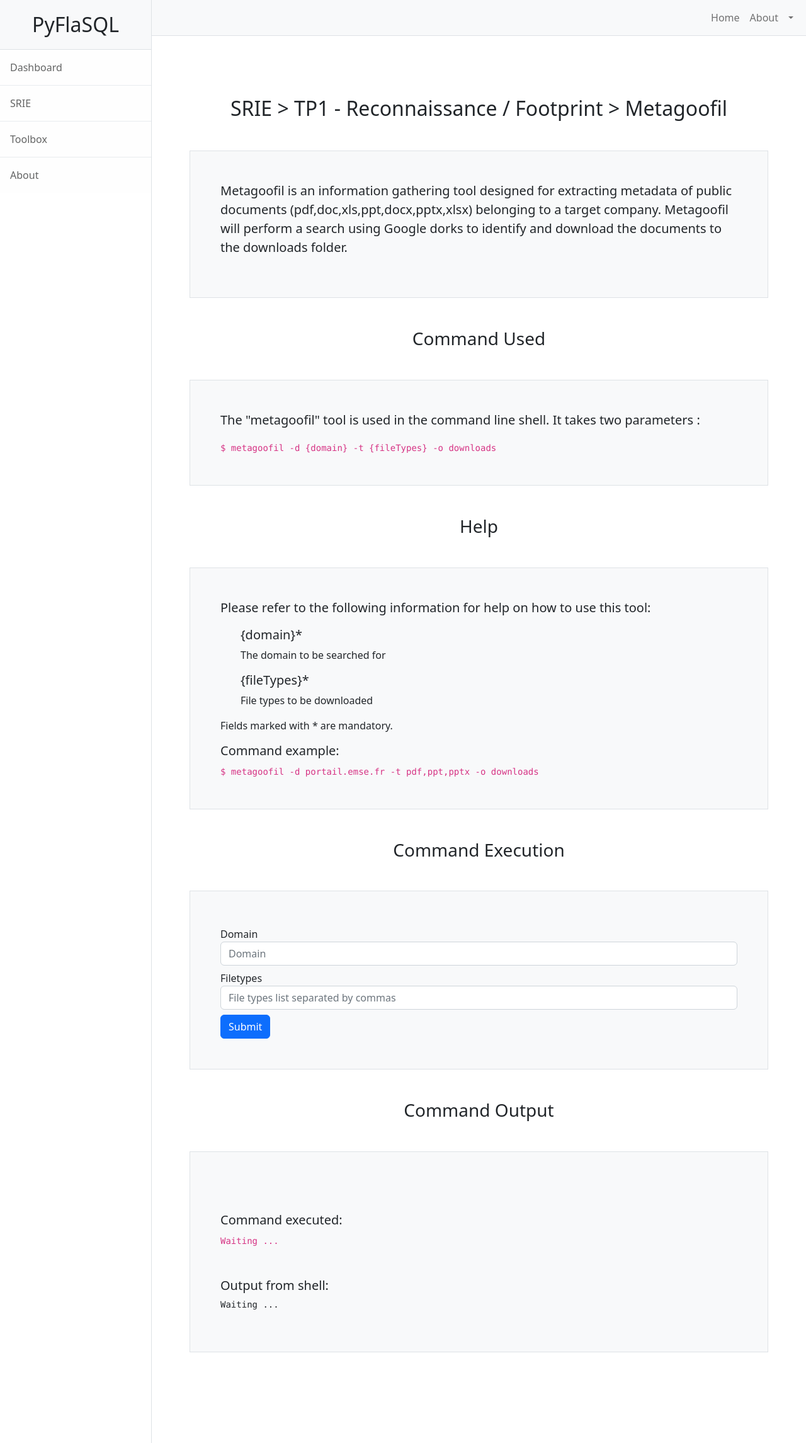
After one commit to antoinepieren/pyflasql, a Flask app: page /srie/tp1_recon_footprint/metagoofil in a window 1280 px wide. The commit adds this page. Shown: the whole page at 63% size. Run offline with Flask 3, Linux system fonts and the light colour scheme; a user stored in the database is signed in; some libraries are stand-ins or nearby versions.

Commit message:
metagoofil ?

```diff
--- a/app/controllers/srie/tp1_recon_footprint/controller.py
+++ b/app/controllers/srie/tp1_recon_footprint/controller.py
@@ -11,7 +11,7 @@ from flask_sqlalchemy import SQLAlchemy
 # from flask_migrate import Migrate
 from ....models.sql import db, UserDB
 from ...utils import get_shell_output, CheckIf
-from ....models.srie.tp1_recon_footprint.forms import WhoisForm
+from ....models.srie.tp1_recon_footprint.forms import WhoisForm, MetagoofilForm
 
 
 @login_required
@@ -100,3 +100,34 @@ def srie_tp1_whois():
         return render_template(url_for('blueprint.srie_tp1_whois')+'.html', content=content)
 
     return render_template(url_for('blueprint.srie_tp1_whois')+'.html', content=content)
+
+@login_required
+def srie_tp1_metagoofil():
+    """
+        Handles the logic for view/templates/srie/tp1_recon_footprint/metagoofil.html
+        Login is required to view this page
+
+        Downloads files hidden under a domain name
+
+        Args:
+            - None.
+
+        Returns:
+            - rendered template view/templates/srie/tp1_recon_footprint/metagoofil.html with content passed as a context variable
+        """
+    # Create a dict to store the formulary and the shell output. This dict is passed to the .html file.
+    content = {"form": MetagoofilForm(),
+               "command_executed": "Waiting ...",
+               "command_output": "Waiting ..."
+               }
+
+    if content["form"].validate_on_submit():
+        # Get IP address and number of pings from the user interface (UI)
+        domain = content["form"].domain.data
+        fileTypes = content["form"].fileTypes.data
+        content["command_executed"] = f"metagoofil -d {domain} -t {fileTypes} -o downloads"
+        content["command_output"] = get_shell_output(content["command_executed"])
+        # print(content["shell_output"])  # for debug only
+        return render_template(url_for('blueprint.srie_tp1_metagoofil')+'.html', content=content)
+
+    return render_template(url_for('blueprint.srie_tp1_metagoofil')+'.html', content=content)
--- a/app/models/srie/tp1_recon_footprint/forms.py
+++ b/app/models/srie/tp1_recon_footprint/forms.py
@@ -14,3 +14,12 @@ class WhoisForm(FlaskForm):
         InputRequired(), Length(min=2, max=300)], render_kw={"placeholder": "Domain"})
 
     submit = SubmitField('Submit')
+
+class MetagoofilForm(FlaskForm):
+    domain = StringField(validators=[
+        InputRequired(), Length(min=2, max=300)], render_kw={"placeholder": "Domain"})
+
+    fileTypes = StringField(validators=[
+        InputRequired(), Length(min=2, max=300)], render_kw={"placeholder": "File types list separated by commas"})
+
+    submit = SubmitField('Submit')
--- a/app/view/routes/blueprint.py
+++ b/app/view/routes/blueprint.py
@@ -7,7 +7,7 @@ Configures the address paths (URL routes)
 """
 from flask import Blueprint
 from ...controllers.controller import index, login, register, dashboard, logout, about
-from ...controllers.srie.tp1_recon_footprint.controller import srie_home, srie_tp1_recon_footprint, srie_tp1_ipaddr, srie_tp1_whois
+from ...controllers.srie.tp1_recon_footprint.controller import srie_home, srie_tp1_recon_footprint, srie_tp1_ipaddr, srie_tp1_whois, srie_tp1_metagoofil
 from ...controllers.srie.tp2_scanning_networks.controller import srie_tp2_scanning_networks, srie_tp2_pingaddr
 from ...controllers.srie.tp3_enumeration.controller import srie_tp3_enumeration
 from ...controllers.srie.tp4_gaining_access.controller import srie_tp4_gaining_access
@@ -36,6 +36,7 @@ blueprint.route('/srie/home', methods=['GET', 'POST'])(srie_home)
 blueprint.route('/srie/tp1_recon_footprint/home', methods=['GET', 'POST'])(srie_tp1_recon_footprint)
 blueprint.route('/srie/tp1_recon_footprint/ipaddr', methods=['GET', 'POST'])(srie_tp1_ipaddr)
 blueprint.route('/srie/tp1_recon_footprint/whois', methods=['GET', 'POST'])(srie_tp1_whois)
+blueprint.route('/srie/tp1_recon_footprint/metagoofil', methods=['GET', 'POST'])(srie_tp1_metagoofil)
 
 # TP2 - Scanning Networks
 blueprint.route('/srie/tp2_scanning_networks/home', methods=['GET', 'POST'])(srie_tp2_scanning_networks)
--- a/app/view/templates/srie/tp1_recon_footprint/home.html
+++ b/app/view/templates/srie/tp1_recon_footprint/home.html
@@ -58,9 +58,9 @@ License: check the LICENSE file.
                 </p>
             </li>
             <li class="list-group-item">
-                <h5><a href="#" class="list-group-item-action">Tool 4</a></h5>
+                <h5><a href="{{url_for('blueprint.srie_tp1_metagoofil')}}" class="list-group-item-action">Metagoofil</a></h5>
                 <p class="lead">
-                    To be implemented by the student!
+                    Metagoofil is an information gathering tool designed for extracting metadata of public documents (pdf,doc,xls,ppt,docx,pptx,xlsx) belonging to a target company. Metagoofil will perform a search using Google dorks to identify and download the documents to local disk.
                 </p>
             </li>
         </ol>
--- /dev/null
+++ b/app/view/templates/srie/tp1_recon_footprint/metagoofil.html
@@ -0,0 +1,102 @@
+<!--
+This file is part of PyFlaSQL.
+Original author: Raphael Viera (raphael.viera@emse.fr)
+License: check the LICENSE file.
+
+The page is an HTML template for a web-based tool called "Ping an IP Address" that allows users to ping an IP address. The page includes the following components:
+
+    Head: Contains meta information such as character encoding, viewport settings, and a title for the page.
+    Body: Contains the main content of the page.
+        Header: Includes the title "PyFlaSQL" and a horizontal line.
+        Heading 2: "Ping an IP address" as the main heading.
+        Heading 3: Displays a preformatted command for using the 'ping' command with placeholders for the number of pings and IP address.
+        Form: Contains a form for submitting the IP address and number of pings to ping.
+            Input fields: Includes two input fields, one for the IP address and one for the number of pings, with placeholders and default values.
+            Submit button: Allows the user to submit the form to ping the specified IP address.
+        Heading 2: "Help" as a subheading.
+        Paragraph: Provides information on how to use the tool, including placeholders for the IP address and number of pings.
+        Heading 2: "Command output" as a subheading.
+        Preformatted text: Displays the output of the 'ping' command, which is dynamically generated and inserted into the page.
+        Horizontal line.
+        Links: Includes two links to go back to the dashboard and logout from the current session.
+
+{% raw %}
+Note: The page also contains Flask-specific template syntax, denoted by double curly braces {{ }} and {% %}, for rendering dynamic content using Flask, a Python web framework.
+Anything in this block is treated as raw text, including {{ curly braces }} and {% other block-like syntax %}
+{% endraw %}
+-->
+{% extends "base.html" %}
+{% block title %}SRIE > TP1 - Reconnaissance / Footprint > Metagoofil{% endblock %}
+{% block content %}
+<div class="container p-5 my-5">
+    <h2 class="text-center">SRIE > TP1 - Reconnaissance / Footprint > Metagoofil</h2>
+
+    <div class="container p-5 my-5 border bg-light">
+        <p class="lead">
+            Metagoofil is an information gathering tool designed for extracting metadata of public documents (pdf,doc,xls,ppt,docx,pptx,xlsx) belonging to a target company. Metagoofil will perform a search using Google dorks to identify and download the documents to the downloads folder.
+        </p>
+    </div>
+
+    <!-- Command Used section -->
+    <h3 class="mt-5 text-center">Command Used</h3>
+
+    <div class="container p-5 my-5 border bg-light">
+        <p class="lead">The "metagoofil" tool is used in the command line shell. It takes two parameters :</p>
+        <code>{% raw %}$ metagoofil -d {domain} -t {fileTypes} -o downloads {% endraw %}</code>
+    </div>
+
+    <!-- Help section -->
+    <h3 class="mt-5 text-center">Help</h3>
+
+    <div class="container p-5 my-5 border bg-light">
+        <p class="lead">Please refer to the following information for help on how to use this tool:</p>
+        <ul>
+            <li class="list-group-item">
+                <h5>{domain}*</h5>
+                <p>The domain to be searched for</p>
+                <h5>{fileTypes}*</h5>
+                <p>File types to be downloaded</p>
+            </li>
+        </ul>
+        <p>Fields marked with * are mandatory.</p>
+
+
+        <h5>Command example:</h5>
+        <code>{% raw %}$ metagoofil -d portail.emse.fr -t pdf,ppt,pptx -o downloads {% endraw %}</code>
+    </div>
+
+    <!-- Command Execution section -->
+    <h3 class="mt-5 text-center">Command Execution</h3>
+
+    <div class="container p-5 my-5 border bg-light">
+        <form method="post" action="">
+            {{ content["form"].csrf_token }}
+
+            <div class="form-group mt-2">
+                <label for="{{ content['form'].domain.id }}">{{ content["form"].domain.label.text }}</label>
+                {{ content["form"].domain(class="form-control") }}
+            </div>
+
+            <div class="form-group mt-2">
+                <label for="{{ content['form'].fileTypes.id }}">{{ content["form"].fileTypes.label.text }}</label>
+                {{ content["form"].fileTypes(class="form-control") }}
+            </div>
+
+            <button type="submit" class="btn btn-primary mt-2">Submit</button>
+        </form>
+    </div>
+
+    <!-- Command Output section -->
+    <h3 class="mt-5 text-center">Command Output</h3>
+
+    <div class="container p-5 my-5 border bg-light">
+        <h5 class="mt-5">Command executed:</h5>
+        <code>{{ content["command_executed"] }}</code>
+
+        <h5 class="mt-5">Output from shell:</h5>
+            <pre>{{ content["command_output"] }}</pre>
+    </div>
+
+
+</div>
+{% endblock %}
```
